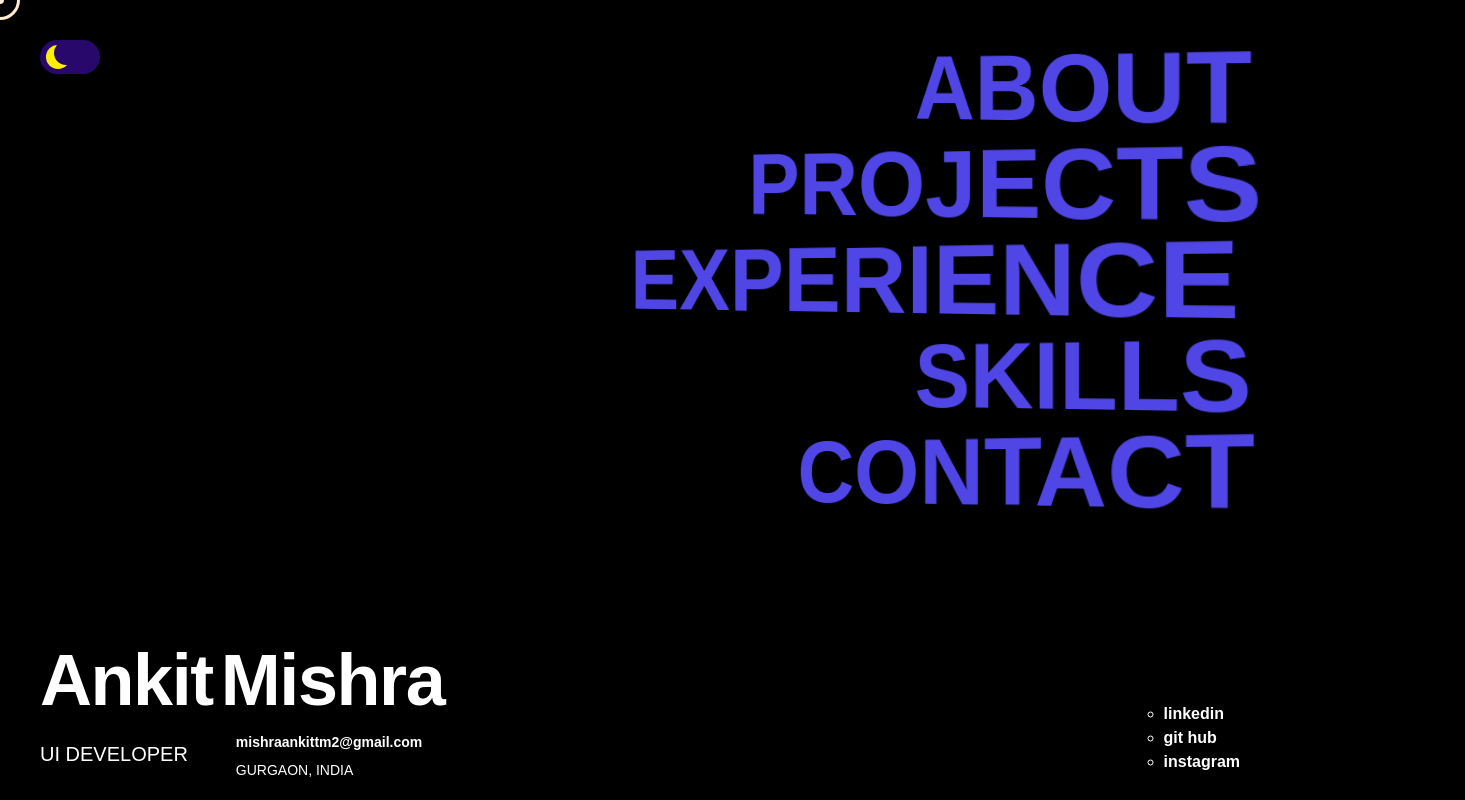
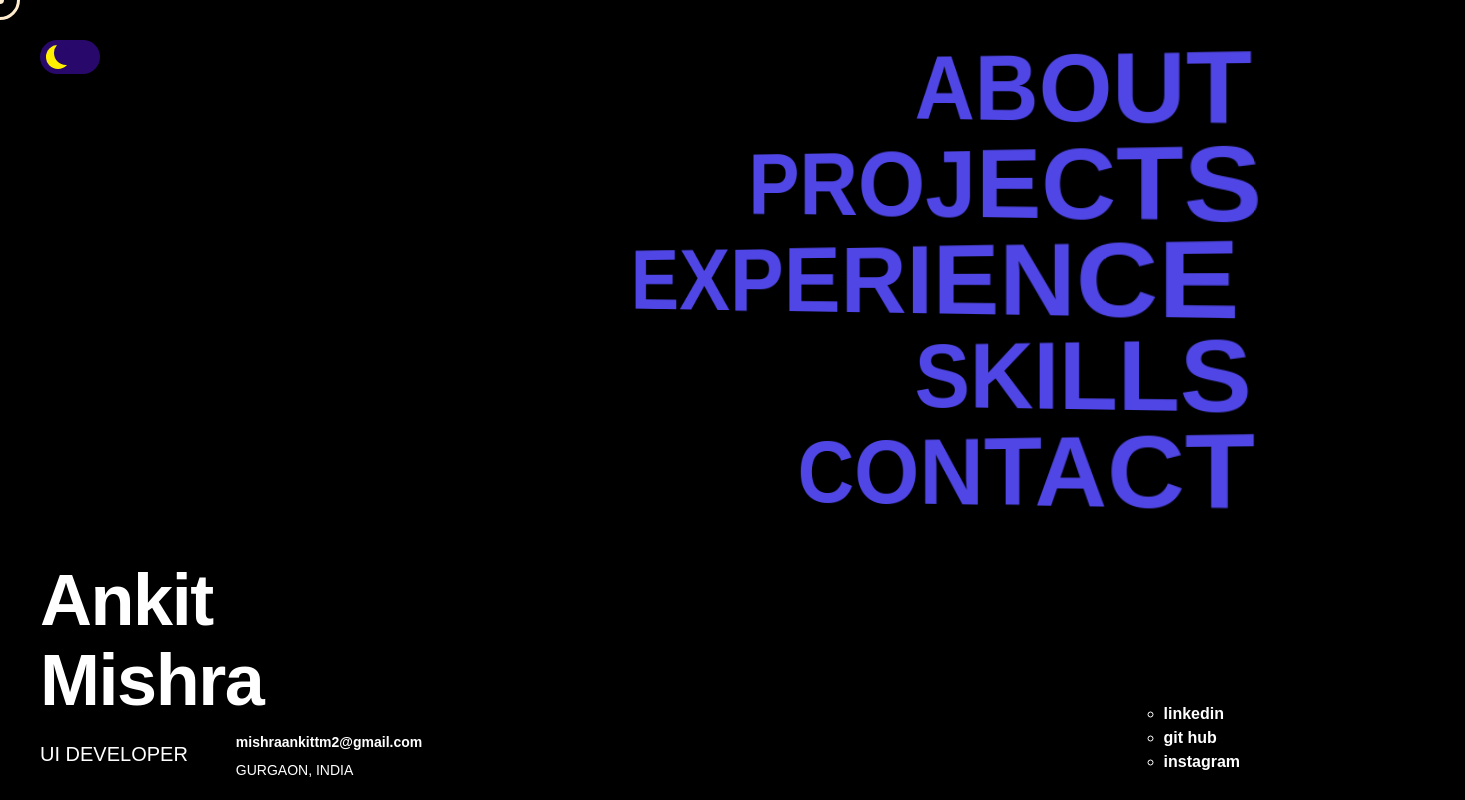
Before and after one commit to ankiitm2/MY-PORTFOLIO, a Next.js app: page / in a window 1280 px wide. Shown: the top 800 px of the page, 1465 px wide, since content can reach past the window. Built offline with nearby package versions, Linux system fonts and the light colour scheme.

Commit message:
responsive

```diff
--- a/app/globals.css
+++ b/app/globals.css
@@ -141,9 +141,22 @@ ul.list-circle {
   list-style-type: circle;
 }
 
+#navbar {
+}
+
 #navbar ul li {
   transform: perspective(400px) rotatey(-11deg);
   transition: all 0.3s;
+  animation: enter 1.3s ease-in;
+}
+
+@keyframes enter {
+  0% {
+    transform: translateY(-20rem);
+  }
+  100% {
+    transform: translateY(0);
+  }
 }
 
 .Intro .logo > h3:hover,
@@ -248,7 +261,7 @@ ul.list-circle {
 
   .responsive_desc {
     display: block;
-    top: 12rem;
+    top: 11rem;
   }
 
   .logo {
@@ -258,6 +271,25 @@ ul.list-circle {
   .wordRotate {
     display: none;
   }
+
+  .details .social,
+  .details .box {
+    display: none;
+  }
+
+  .dropdown-menu {
+    top: 0;
+    left: 0;
+    width: -webkit-fill-available;
+    height: 100%;
+    background-color: rgba(0, 0, 0, 0.751);
+    transition: all 0.3s;
+  }
+
+  .dropdown-menu > div {
+    height: 100%;
+  }
+
   /*
   .Intro {
     position: absolute;
--- a/components/BurgerMenuButton.tsx
+++ b/components/BurgerMenuButton.tsx
@@ -5,6 +5,7 @@ const BurgerMenuButton = () => {
   const genericHamburgerLine = `h-1 w-6 mb-1 rounded-full bg-black transition ease transform duration-300`;
 
   return (
+    <>
       <button
         className="burgerMenuButton fixed right-6 flex flex-col h-9 w-9 rounded justify-center items-center hidden group"
         onClick={() => setIsOpen(!isOpen)}
@@ -24,11 +25,58 @@ const BurgerMenuButton = () => {
         <div
           className={`${genericHamburgerLine} ${
             isOpen
-            ? "-rotate-45 -translate-y-3 opacity-50 group-hover:opacity-100"
+              ? "-rotate-45 -translate-y-1 opacity-100 group-hover:opacity-100"
               : "opacity-100 group-hover:opacity-100"
           }`}
         />
       </button>
+      {/* -------------- */}
+      {isOpen && (
+        <>
+          <div className="dropdown-menu absolute z-50 px-16">
+            <div className="flex justify-between flex-wrap items-center">
+              <div className="left-col flex flex-col">
+                <a
+                  href="mailto:mishraankittm2@gmail.com"
+                  className="lowercase font-semibold"
+                >
+                  mishraankittm2@gmail.com
+                </a>
+                <a>gurgaon, india</a>
+              </div>
+              <div className="right-col">
+                <ul className="social-blade font-semibold list-circle mt-2 sm:mt-0">
+                  <li>
+                    <a
+                      href="https://www.linkedin.com/in/ankit-mishra-3aab7b236"
+                      target="_blank"
+                    >
+                      linkedin
+                    </a>
+                  </li>
+                  <li>
+                    <a
+                      href="https://www.linkedin.com/in/ankit-mishra-3aab7b236"
+                      target="_blank"
+                    >
+                      git hub
+                    </a>
+                  </li>
+                  <li>
+                    <a
+                      href="https://www.linkedin.com/in/ankit-mishra-3aab7b236"
+                      target="_blank"
+                    >
+                      instagram
+                    </a>
+                  </li>
+                </ul>
+              </div>
+            </div>
+          </div>
+        </>
+      )}
+    </>
   );
 };
 
--- a/components/Intro.tsx
+++ b/components/Intro.tsx
@@ -1,11 +1,9 @@
-import DotPattern from "./DotPatternDemo";
 import ThemeSwitcher from "./ThemeSwitcher";
 import { WordRotate } from "./WordRotateText";
 
 const Intro = () => {
   return (
     <>
-      {/* <DotPattern /> */}
       <div className="Intro fixed bottom-5 left-0 px-10">
         <div className="details flex justify-between items-center flex-wrap ">
           <div className="boxes flex gap-12 uppercase mt-9 text-xl sm:text-sm font-thin flex-wrap">
--- a/components/WordPullText.tsx
+++ b/components/WordPullText.tsx
@@ -5,10 +5,10 @@ export function WordPullUpDemo() {
   return (
     <>
       <WordPullUp
-        className="logo fixed bottom-20 w-2/5 text-5xl font-extrabold tracking-[-0.02em] text-black dark:text-white md:text-7xl md:leading-[5rem] text-left"
+        className="logo fixed bottom-20 w-1/5 text-4xl font-extrabold tracking-[-0.02em] text-black dark:text-white md:text-7xl md:leading-[5rem] text-left"
         words="Ankit Mishra"
       />
-      <div className="responsive_desc fixed w-2/5 hidden text-2xl">
+      <div className="responsive_desc fixed w-2/5 hidden text-xl">
         <WordRotate words={["Frontend Developer", "UI Developer"]} />
       </div>
     </>
```
Lines whose indentation alone changed are shown as unchanged.
